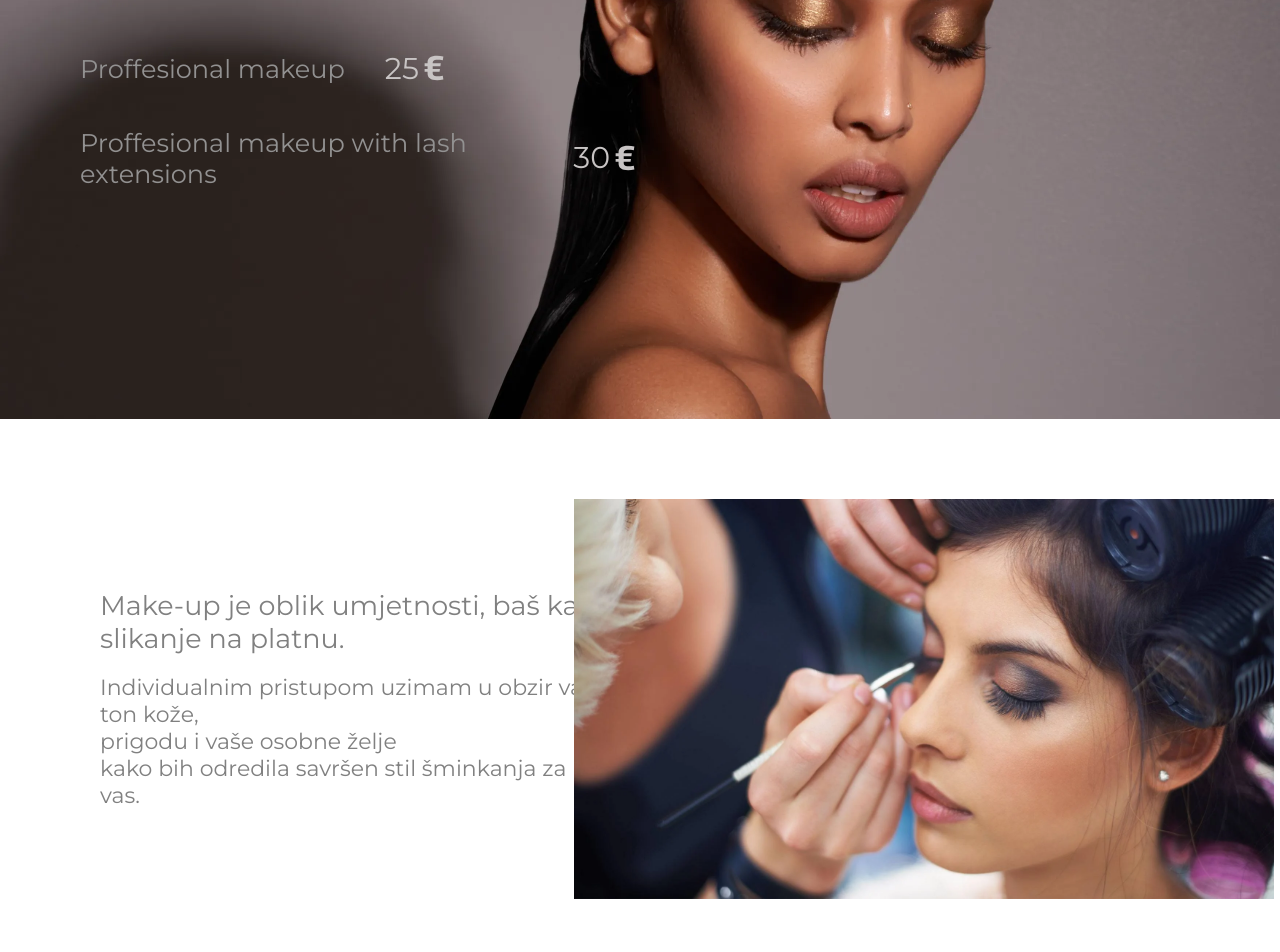
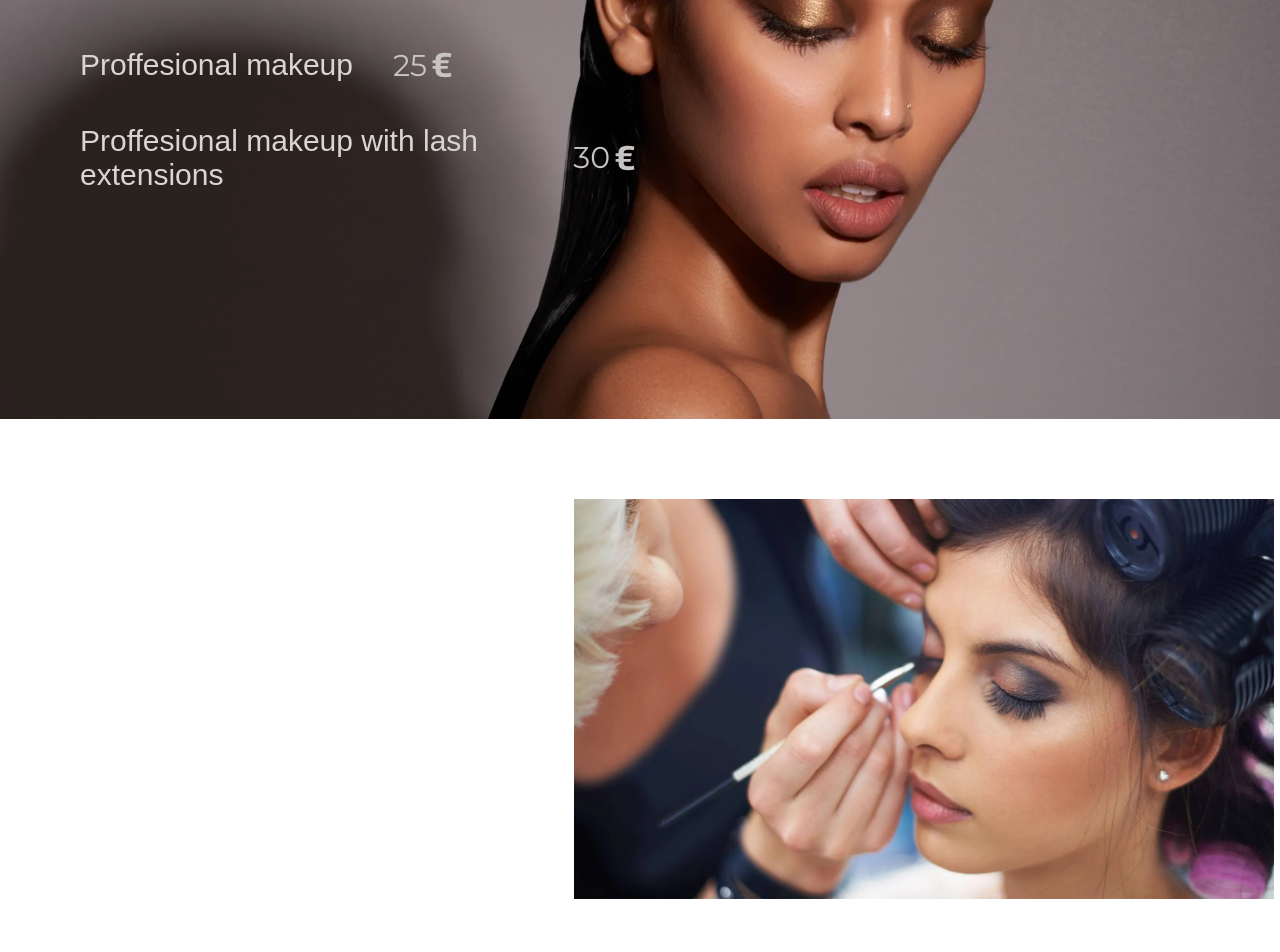
Before and after one commit to Ivana0109/Makeup, a React (Create React App) app: page /#/home in a window 1280 px wide. Shown: the part 1400-2352 px from the top of the page. Built offline with nearby package versions, Linux system fonts and the light colour scheme; a web font is replaced by a local one.

Commit message:
cover page

```diff
--- a/src/Components/ButtonTimePicker.css
+++ b/src/Components/ButtonTimePicker.css
@@ -4,11 +4,12 @@
     height:50px;
     width: 100px;
     font-family: "Montserrat", sans-serif;
-
+    font-weight:600 !important
+    ;
+    font-size: 17px !important;
     background-color: #59bab2;
     color: white;
     border-radius: 13px !important;
-    font-size: 18px !important;
     border:  #59bab2 2px solid;
     }
 .timePicker{
@@ -18,6 +19,9 @@
     font-weight: 700;
 }
     .customMuiButton.MuiButton-outlined{
+        font-weight:600 !important
+        ;
+        font-size: 17px !important;
         background-color: white;
         color: rgba(35, 33, 33, 0.749);
         border:  #59bab2 2px solid;
@@ -25,6 +29,7 @@
 
     .customMuiButton.MuiButton-root:hover{
   background-color:  #59bab2;
+
   border:  #59bab2 2px solid;
 
         }
--- a/src/Components/CoverText.module.css
+++ b/src/Components/CoverText.module.css
@@ -18,10 +18,16 @@
     height: 400px;
    }
    .h2{
+    font-weight: 500;
+    color: black;
+    font-size: 27px;
 
-    font-size: 27px
    }
    .h3{
-    font-weight: light;
-    font-size: 22px
+    display: flex;
+
+
+    font-weight: 400;
+    color: black;
+    font-size: 0px
    }
--- a/src/Components/CoverText.tsx
+++ b/src/Components/CoverText.tsx
@@ -3,22 +3,31 @@ import styles from "./CoverText.module.css";
 import { Grid } from "@mui/material";
 function CoverText() {
   return (
+    <div className={styles.container}>
+      <Grid
+        container
+        justifyContent="center"
+        alignItems={"center"}
+        spacing={2}
+        p={10}
+      >
+        <Grid item xs={12} md={6}>
+          <Grid container justifyContent="center" alignItems="center" className={styles.h3}>
+           Individualnim pristupom uzimam u obzir vaš ton kože,
+              kako bih odredila savršen stil
+             kako bih odredila savršen stil
+                šminkanja za vas.
 
-      <div className={styles.container}>
-         <Grid container justifyContent="center" alignItems={"center"}  spacing={2} p={10} >
-
-        <Grid item xs={12} md={6} >
-            <Grid container justifyContent="center" >
-        <div className={styles.box}>
-          <div className={styles.h2}>Make-up je oblik umjetnosti, baš kao i slikanje na platnu.</div><br></br>
-          <div className={styles.h3}>Individualnim pristupom uzimam u obzir vaš ton kože,<br></br> prigodu i vaše
-          osobne želje<br></br> kako bih odredila savršen stil šminkanja za vas.</div>
-        </div> </Grid></Grid>
-        <Grid item xs={12} md={6} >
-            <Grid container justifyContent="center">  <img src="doing.png" className={styles.img}/></Grid></Grid>
+          </Grid>
         </Grid>
-      </div>
-
+        <Grid item xs={12} md={6}>
+          <Grid container justifyContent="center">
+            {" "}
+            <img src="doing.png" className={styles.img} />
+          </Grid>
+        </Grid>
+      </Grid>
+    </div>
   );
 }
 
--- a/src/Components/PriceButtons.css
+++ b/src/Components/PriceButtons.css
@@ -39,7 +39,7 @@ background-size: cover;
       font-weight: 700;
   height:135px;
   width: 600px;
-  font-size: 24px;
+  font-size: 20px;
        border-radius: 13px;
        color: rgb(153, 149, 149);
 
@@ -70,20 +70,19 @@ background-size: cover;
 
 
 .underlineButton {
-   color: rgb(146, 145, 145);
-    font-size: 160%;
-  font-weight: 400;
 
-    text-decoration: none;
-    background: linear-gradient(#43b1a8, #43b1a8) bottom / 0 .1em no-repeat;
-    transition:  0.5s ;
-   background-position: left bottom;
+   font-size: 30px;
+
+
+   color: rgb(217, 213, 213);
+   font-family: 'Josefin Sans', sans-serif;
 
  }
 
  .underlineButton:hover {
-    background-size: 100% .2px;
-    color: rgb(210, 206, 206);
+   color: rgb(81, 171, 164);
+   transition: 1.5s;
+
 
  }
 
--- a/src/Components/ReactCalendar.css
+++ b/src/Components/ReactCalendar.css
@@ -15,7 +15,8 @@ padding: 20px;
 font-weight: 700;
 }
 .react-calendar__tile.react-calendar__month-view__days__day {
-  font-size: 20px;
+  font-size: 19px;
+  font-weight: 500;
   color: rgb(37, 37, 37);
   border: none;
   height: 100px;
@@ -33,12 +34,14 @@ font-weight: 700;
 .react-calendar__tile.react-calendar__month-view__days__day:disabled {
   color: rgb(179, 178, 178);
   border: none  !important;
+  font-weight: 400;
 }
 
 .react-calendar__tile.react-calendar__month-view__days__day:disabled:hover {
   background-color: white !important;
   color: rgb(179, 178, 178) !important;
-  font-weight: 400 !important;
+  font-weight: 500 !important;
+  font-weight: 400;
 }
 .react-calendar__tile{
   background-color: white !important;
@@ -102,7 +105,6 @@ abbr[title] {
   padding-left: 20px;
 gap: 3px;
 
-  font-weight: 400;
 
 
 }
@@ -145,9 +147,9 @@ font-weight: 600;
 
   height: 60px;
   border-radius: 13px;
-
+font-weight: 500;
 border: rgb(194, 193, 193) 2px solid;  background-color: white;
-  font-size: 19px;
+  font-size: 18px;
   color:black;
 }
 
--- a/src/Components/ReservationList.css
+++ b/src/Components/ReservationList.css
@@ -2,7 +2,7 @@
     height: 900px;
     background-color:white;
     border:rgb(201, 201, 201) 1px solid;
-
+padding: 10px;
     border-radius: 10px;
    font-size: 20px;
 max-width: 700px;
@@ -23,8 +23,8 @@ max-width: 700px;
 
     color:black;
 
-    font-size: 20px ;
-    font-weight: 400;
+    font-size: 18px ;
+    font-weight: 500;
 
 
     }
--- a/src/Components/SelectInput.css
+++ b/src/Components/SelectInput.css
@@ -9,8 +9,9 @@ border-radius: 16px;
 }
  .MuiButtonBase-root.MuiMenuItem-root.MuiMenuItem-gutters{
    font-family:   "Montserrat", sans-serif;
-
-          font-size:20px
+        color: black !important;
+        font-weight: 500;
+          font-size:18px
 
  }
  .MuiButtonBase-root.MuiMenuItem-root.Mui-selected:hover {
--- a/src/Components/SelectInput.tsx
+++ b/src/Components/SelectInput.tsx
@@ -25,7 +25,7 @@ function SelectInput({ title, options, setValue, chosenValue }: Props) {
         sx={{ width: 1 }}
         style={{
           fontFamily: "Montserrat ",
-          fontSize: "20px",
+          fontSize: "18px !Important" ,
           color: "black",
           backgroundColor: "white",
           borderRadius: "13px",
```
